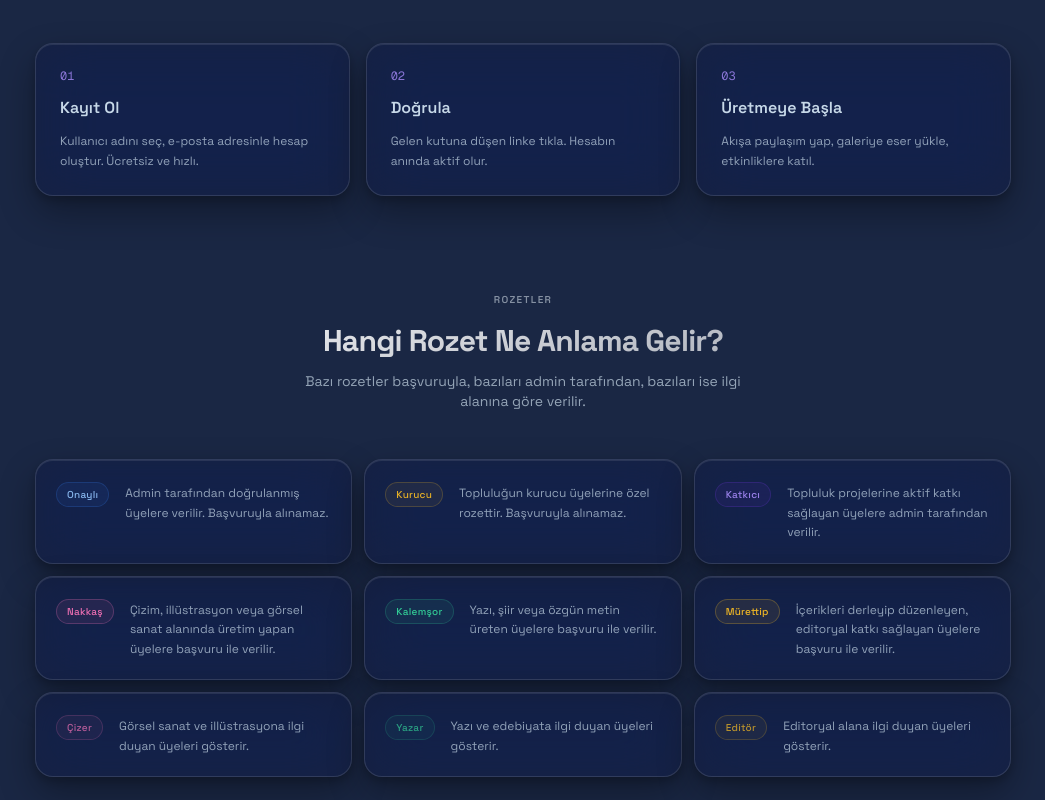
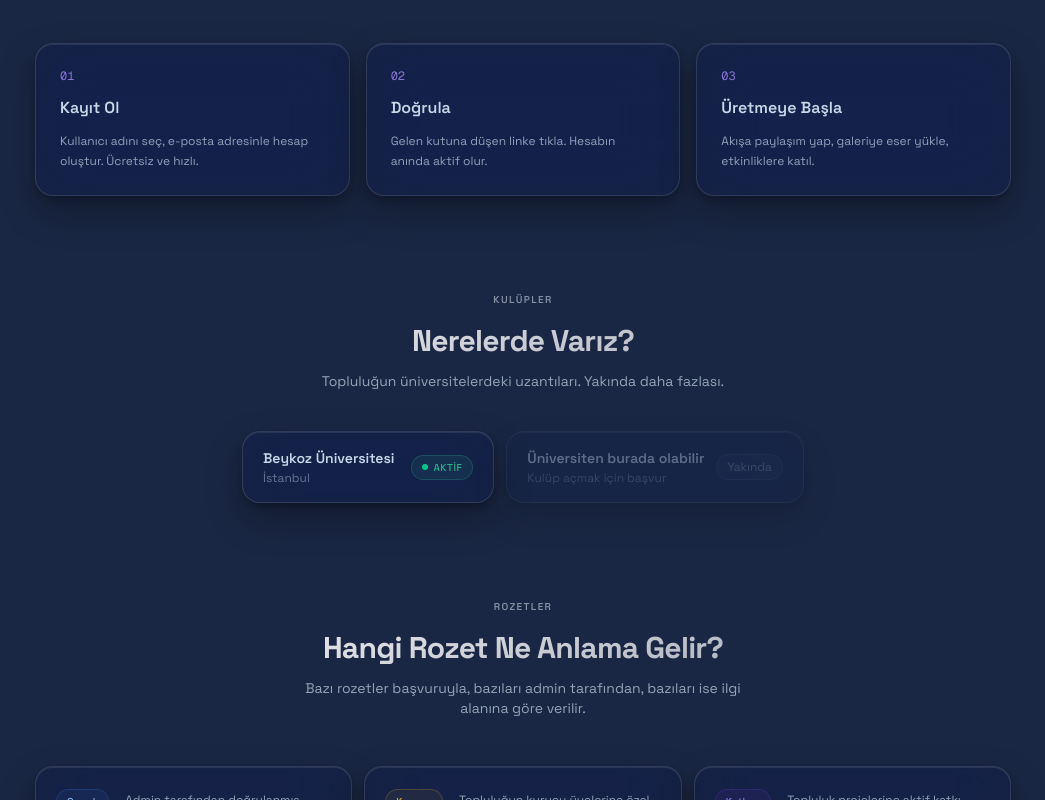
Before and after one commit to begumdonmez/bumedya-portal, a Next.js app: page / in a window 1280 px wide. Shown: the part 2000-2800 px from the top of the page, without its empty margins (117-1162 px from the left). Built offline with nearby package versions, Linux system fonts and the light colour scheme; no server answers; the database is empty.

Commit message:
Update page.tsx

```diff
--- a/src/app/page.tsx
+++ b/src/app/page.tsx
@@ -83,6 +83,10 @@ const PAGES = [
         bg: "rgba(244,114,182,0.06)",
         border: "rgba(244,114,182,0.18)",
     },
+];
+
+const CLUBS = [
+    { uni: "Beykoz Üniversitesi", city: "İstanbul", active: true },
 ];
 
 const PILLARS = [
@@ -298,6 +302,44 @@ export default async function LandingPage() {
                 </div>
             </section>
 
+            {/* CLUBS */}
+            <section className="relative z-10 px-4 sm:px-6 pb-24 max-w-5xl mx-auto">
+                <div className="text-center mb-10">
+                    <p className="label-caps mb-4">Kulüpler</p>
+                    <h2 className="text-2xl sm:text-3xl font-bold tracking-tight text-gradient-white">
+                        Nerelerde Varız?
+                    </h2>
+                    <p className="text-sm mt-3 max-w-md mx-auto" style={{ color: "var(--text-3)" }}>
+                        Topluluğun üniversitelerdeki uzantıları. Yakında daha fazlası.
+                    </p>
+                </div>
+                <div className="flex flex-wrap justify-center gap-3">
+                    {CLUBS.map((c) => (
+                        <div key={c.uni} className="card px-5 py-4 flex items-center gap-4">
+                            <div className="flex flex-col gap-0.5">
+                                <p className="text-sm font-semibold" style={{ color: "var(--text-2)" }}>{c.uni}</p>
+                                <p className="text-xs" style={{ color: "var(--text-4)" }}>{c.city}</p>
+                            </div>
+                            <span className="flex items-center gap-1.5 text-[10px] font-medium tracking-wider uppercase px-2.5 py-1 rounded-full"
+                                  style={{ background: "rgba(52,211,153,0.08)", border: "1px solid rgba(52,211,153,0.2)", color: "rgba(52,211,153,0.8)" }}>
+                                <span className="w-1.5 h-1.5 rounded-full bg-emerald-400 animate-pulse" />
+                                Aktif
+                            </span>
+                        </div>
+                    ))}
+                    <div className="card px-5 py-4 flex items-center gap-3 opacity-40">
+                        <div className="flex flex-col gap-0.5">
+                            <p className="text-sm font-semibold" style={{ color: "var(--text-2)" }}>Üniversiten burada olabilir</p>
+                            <p className="text-xs" style={{ color: "var(--text-4)" }}>Kulüp açmak için başvur</p>
+                        </div>
+                        <span className="text-xs px-2.5 py-1 rounded-full"
+                              style={{ background: "var(--bg-2)", border: "1px solid var(--border-3)", color: "var(--text-4)" }}>
+                            Yakında
+                        </span>
+                    </div>
+                </div>
+            </section>
+
             {/* BADGES */}
             <section className="relative z-10 px-4 sm:px-6 pb-24 max-w-5xl mx-auto">
                 <div className="text-center mb-12">
```
